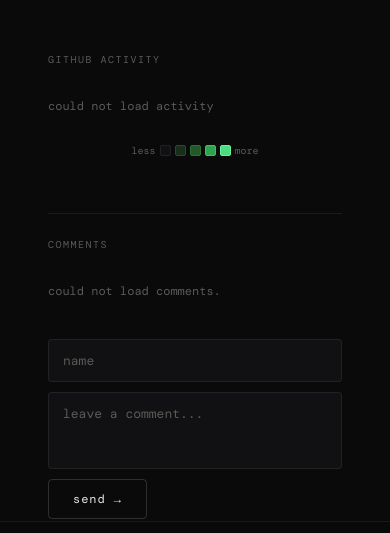
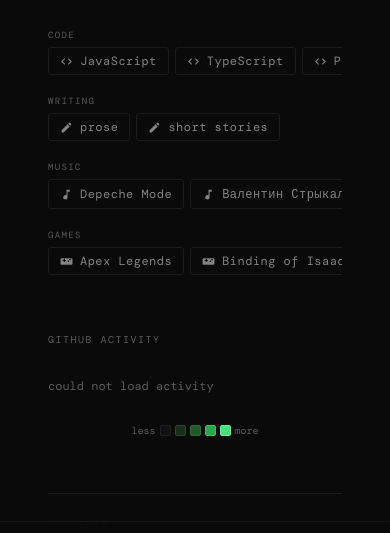
Before and after one commit to sucharikiflintcom/sucharikiflintcom.github.io, a plain HTML site: page index.html in a window 390 px wide. Shown: the part 250-783 px from the top of the page. Drawn offline with nearby package versions, Linux system fonts and the light colour scheme; no server answers; a web font is replaced by a local one.

Commit message:
Update index.html

```diff
--- a/index.html
+++ b/index.html
@@ -325,6 +325,7 @@
   .social-discord:hover { color: var(--text); opacity: 1; }
 
   .social-dock { display: none; }
+  .tags-mobile { display: none; }
 
   .tag-bar {
     position: fixed;
@@ -418,6 +419,31 @@
       stroke: none;
     }
     body { padding-bottom: 90px; }
+
+    .tags-mobile {
+      display: block;
+      width: 100%;
+      margin-bottom: 28px;
+    }
+    .tags-mobile-row {
+      display: flex;
+      gap: 6px;
+      overflow-x: auto;
+      padding-bottom: 6px;
+      -webkit-overflow-scrolling: touch;
+      scrollbar-width: none;
+    }
+    .tags-mobile-row::-webkit-scrollbar { display: none; }
+    .tags-mobile-row .tag { flex-shrink: 0; }
+    .tags-mobile-label {
+      font-size: 9px;
+      letter-spacing: 0.15em;
+      text-transform: uppercase;
+      color: var(--muted);
+      margin-bottom: 6px;
+      margin-top: 14px;
+    }
+    .tags-mobile-label:first-child { margin-top: 0; }
   }
 </style>
 </head>
@@ -445,6 +471,36 @@
     <span class="views-count" id="views-count">— views</span>
   </div>
 </header>
+
+<div class="tags-mobile">
+  <p class="tags-mobile-label">code</p>
+  <div class="tags-mobile-row">
+    <span class="tag"><svg class="tag-icon" viewBox="0 0 24 24"><path d="M9.4 16.6L4.8 12l4.6-4.6L8 6l-6 6 6 6 1.4-1.4zm5.2 0l4.6-4.6-4.6-4.6L16 6l6 6-6 6-1.4-1.4z"/></svg>JavaScript</span>
+    <span class="tag"><svg class="tag-icon" viewBox="0 0 24 24"><path d="M9.4 16.6L4.8 12l4.6-4.6L8 6l-6 6 6 6 1.4-1.4zm5.2 0l4.6-4.6-4.6-4.6L16 6l6 6-6 6-1.4-1.4z"/></svg>TypeScript</span>
+    <span class="tag"><svg class="tag-icon" viewBox="0 0 24 24"><path d="M9.4 16.6L4.8 12l4.6-4.6L8 6l-6 6 6 6 1.4-1.4zm5.2 0l4.6-4.6-4.6-4.6L16 6l6 6-6 6-1.4-1.4z"/></svg>Python</span>
+    <span class="tag"><svg class="tag-icon" viewBox="0 0 24 24"><path d="M9.4 16.6L4.8 12l4.6-4.6L8 6l-6 6 6 6 1.4-1.4zm5.2 0l4.6-4.6-4.6-4.6L16 6l6 6-6 6-1.4-1.4z"/></svg>Go</span>
+    <span class="tag"><svg class="tag-icon" viewBox="0 0 24 24"><path d="M9.4 16.6L4.8 12l4.6-4.6L8 6l-6 6 6 6 1.4-1.4zm5.2 0l4.6-4.6-4.6-4.6L16 6l6 6-6 6-1.4-1.4z"/></svg>C# · .NET</span>
+    <span class="tag"><svg class="tag-icon" viewBox="0 0 24 24"><path d="M9.4 16.6L4.8 12l4.6-4.6L8 6l-6 6 6 6 1.4-1.4zm5.2 0l4.6-4.6-4.6-4.6L16 6l6 6-6 6-1.4-1.4z"/></svg>SQL · HCL · YAML</span>
+  </div>
+  <p class="tags-mobile-label">writing</p>
+  <div class="tags-mobile-row">
+    <span class="tag"><svg class="tag-icon" viewBox="0 0 24 24"><path d="M3 17.25V21h3.75L17.81 9.94l-3.75-3.75L3 17.25zM20.71 7.04a1 1 0 000-1.41l-2.34-2.34a1 1 0 00-1.41 0l-1.83 1.83 3.75 3.75 1.83-1.83z"/></svg>prose</span>
+    <span class="tag"><svg class="tag-icon" viewBox="0 0 24 24"><path d="M3 17.25V21h3.75L17.81 9.94l-3.75-3.75L3 17.25zM20.71 7.04a1 1 0 000-1.41l-2.34-2.34a1 1 0 00-1.41 0l-1.83 1.83 3.75 3.75 1.83-1.83z"/></svg>short stories</span>
+  </div>
+  <p class="tags-mobile-label">music</p>
+  <div class="tags-mobile-row">
+    <span class="tag"><svg class="tag-icon" viewBox="0 0 24 24"><path d="M12 3v10.55A4 4 0 1014 17V7h4V3h-6z"/></svg>Depeche Mode</span>
+    <span class="tag"><svg class="tag-icon" viewBox="0 0 24 24"><path d="M12 3v10.55A4 4 0 1014 17V7h4V3h-6z"/></svg>Валентин Стрыкало</span>
+    <span class="tag"><svg class="tag-icon" viewBox="0 0 24 24"><path d="M12 3v10.55A4 4 0 1014 17V7h4V3h-6z"/></svg>韻シスト</span>
+  </div>
+  <p class="tags-mobile-label">games</p>
+  <div class="tags-mobile-row">
+    <span class="tag"><svg class="tag-icon" viewBox="0 0 24 24"><path d="M21 6H3a2 2 0 00-2 2v8a2 2 0 002 2h18a2 2 0 002-2V8a2 2 0 00-2-2zM11 11H9v2H7v-2H5V9h2V7h2v2h2v2zm4.5 2a1.5 1.5 0 110-3 1.5 1.5 0 010 3zm3-3a1.5 1.5 0 110-3 1.5 1.5 0 010 3z"/></svg>Apex Legends</span>
+    <span class="tag"><svg class="tag-icon" viewBox="0 0 24 24"><path d="M21 6H3a2 2 0 00-2 2v8a2 2 0 002 2h18a2 2 0 002-2V8a2 2 0 00-2-2zM11 11H9v2H7v-2H5V9h2V7h2v2h2v2zm4.5 2a1.5 1.5 0 110-3 1.5 1.5 0 010 3zm3-3a1.5 1.5 0 110-3 1.5 1.5 0 010 3z"/></svg>Binding of Isaac</span>
+    <span class="tag"><svg class="tag-icon" viewBox="0 0 24 24"><path d="M21 6H3a2 2 0 00-2 2v8a2 2 0 002 2h18a2 2 0 002-2V8a2 2 0 00-2-2zM11 11H9v2H7v-2H5V9h2V7h2v2h2v2zm4.5 2a1.5 1.5 0 110-3 1.5 1.5 0 010 3zm3-3a1.5 1.5 0 110-3 1.5 1.5 0 010 3z"/></svg>osu!</span>
+    <span class="tag"><svg class="tag-icon" viewBox="0 0 24 24"><path d="M21 6H3a2 2 0 00-2 2v8a2 2 0 002 2h18a2 2 0 002-2V8a2 2 0 00-2-2zM11 11H9v2H7v-2H5V9h2V7h2v2h2v2zm4.5 2a1.5 1.5 0 110-3 1.5 1.5 0 010 3zm3-3a1.5 1.5 0 110-3 1.5 1.5 0 010 3z"/></svg>Minecraft</span>
+  </div>
+</div>
 
 <p class="section-label">github activity</p>
 <div class="contrib-wrap">
```
